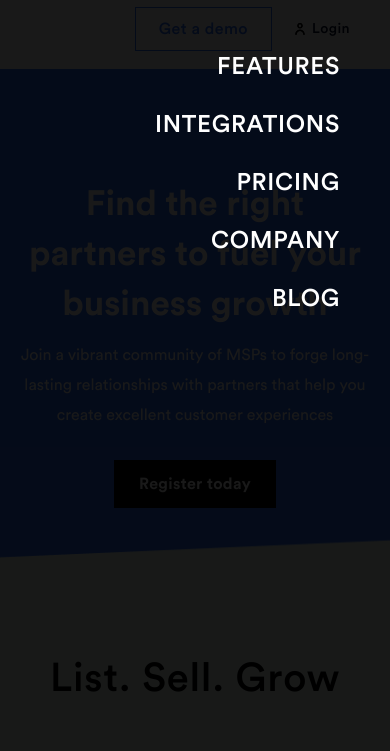
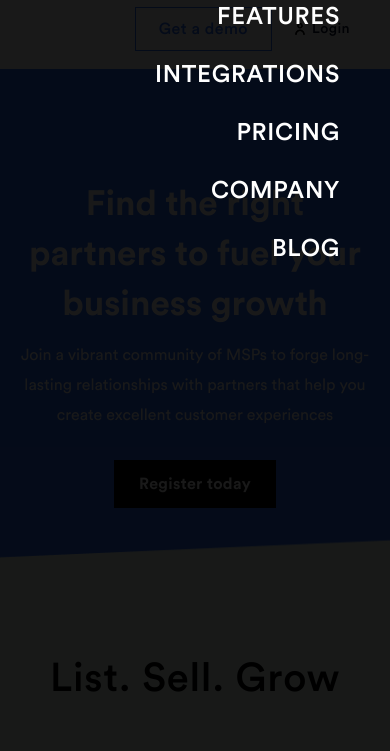
Before and after one commit to webdevtoday/okwine-test, a plain HTML site: page index.html in a window 390 px wide. Both pictures are taken after a click on the element 375 px from the left and 42 px from the top of the page. Shown: the part 62-813 px from the top of the page. Drawn offline with Linux system fonts and the light colour scheme.

Commit message:
Fix main-menu__mobile

```diff
--- a/css/style.css
+++ b/css/style.css
@@ -77,12 +77,13 @@ body.lock {
 }
 .main-menu__mobile {
     visibility: hidden;
+    overflow-y: auto;
     position: fixed;
     top: 0;
     left: 0;
     width: 100vw;
     height: 100vh;
-    padding: 100px 50px;
+    padding: 50px 50px;
     display: flex;
     flex-direction: column;
     align-items: flex-end;
@@ -100,7 +101,7 @@ body.lock {
     color: #000C2D;
     transition: .2s ease;
 }
-.main-menu__item--to-mobile::before {
+.main-menu__container>.main-menu__item--to-mobile::before {
     content: "";
     display: block;
     height: 1px;
@@ -114,7 +115,7 @@ body.lock {
 .main-menu__item--to-mobile:hover {
     transform: scale(1.1);
 }
-.main-menu__item--to-mobile:hover::before {
+.main-menu__container>.main-menu__item--to-mobile:hover::before {
     content: "";
     display: block;
     height: 1px;
```
